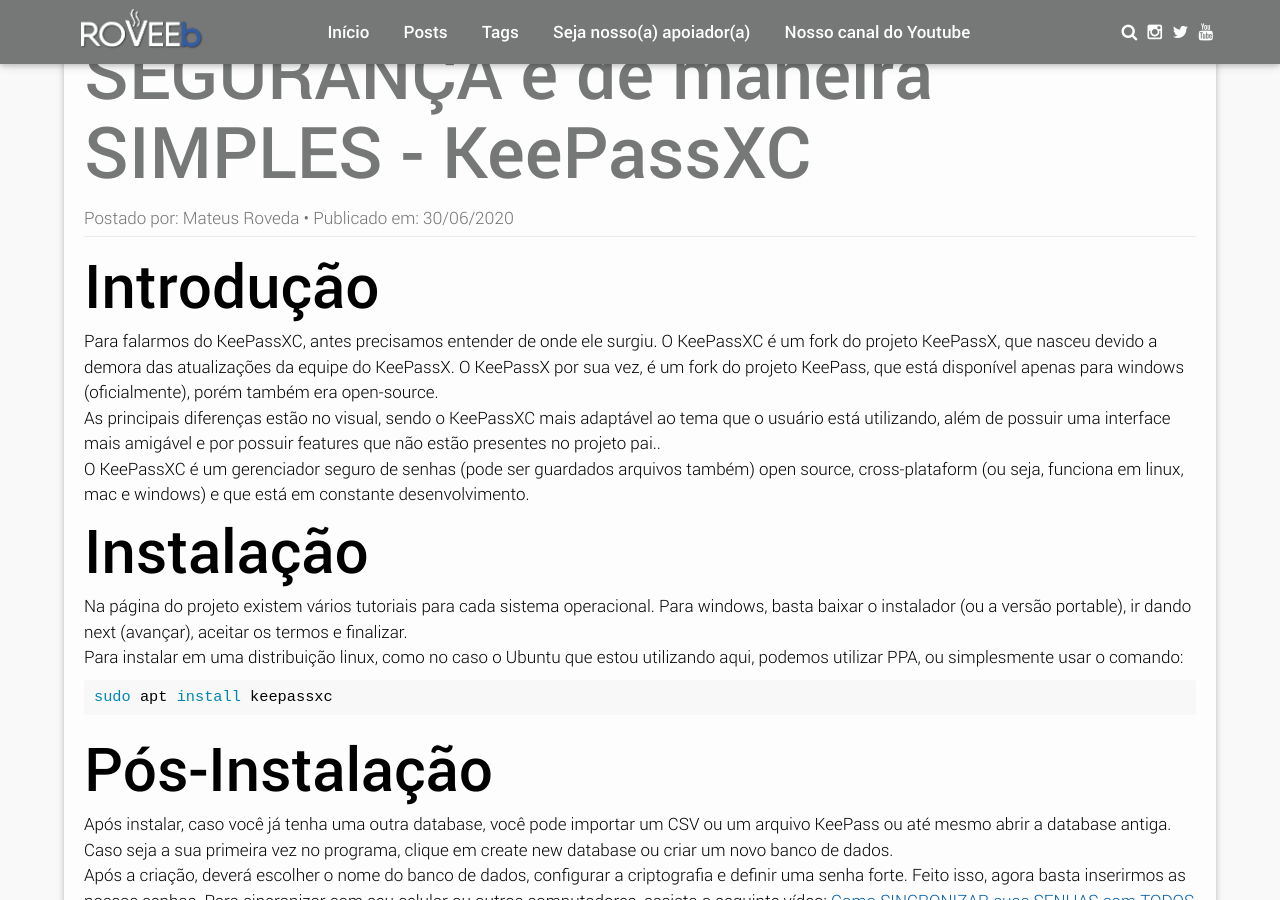
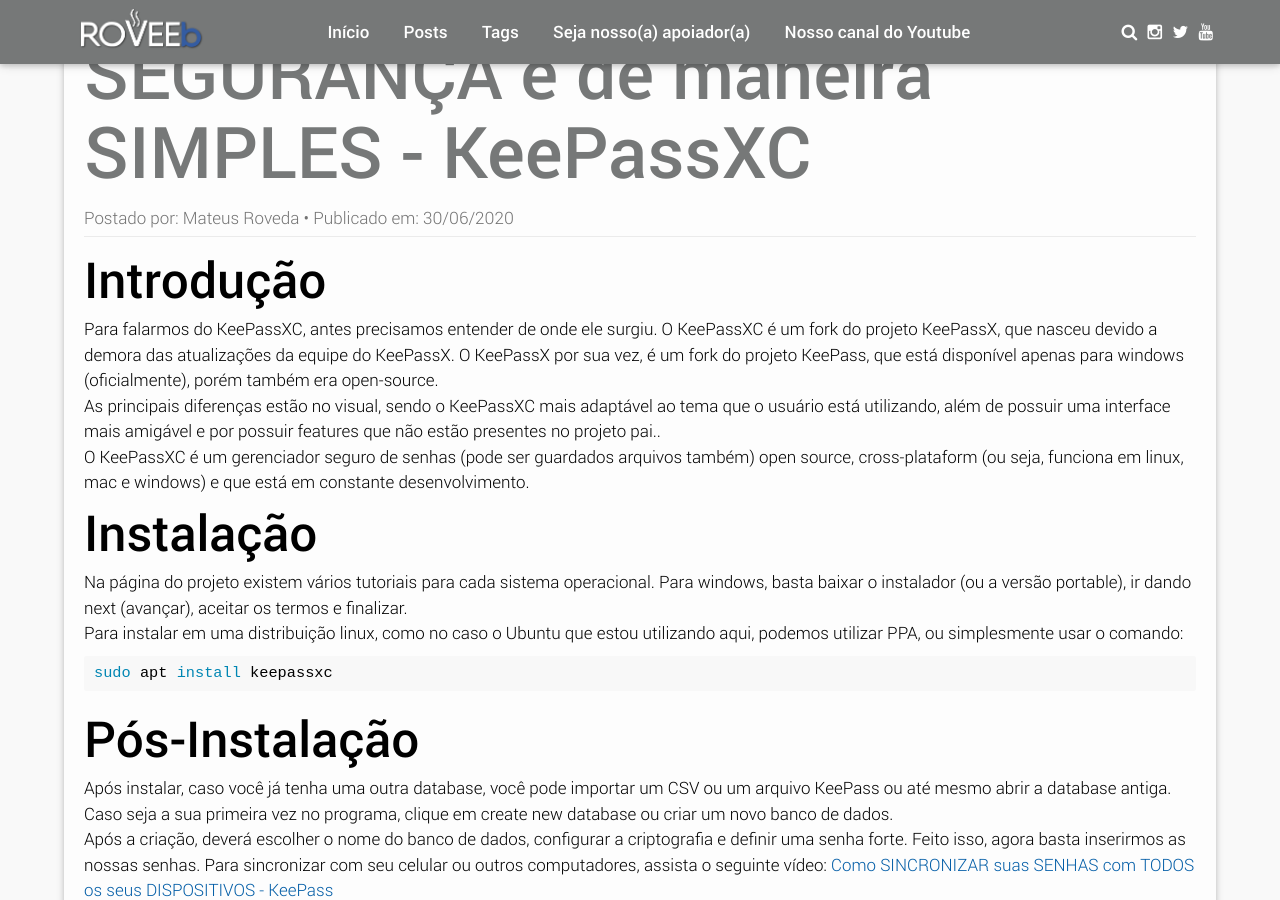
Before and after one commit to Roveeb/roveeb.github.io, a Jekyll site: the page built from _posts/2020-06-30-como-guardar-suas-senhas.md, in a window 1280 px wide and 900 px high, scrolled down 815 px. Built offline with Jekyll 4.4.1, drawn with Linux system fonts in a browser that asks for light colours; some web fonts are replaced.

````diff
--- a/_posts/2020-06-30-como-guardar-suas-senhas.md
+++ b/_posts/2020-06-30-como-guardar-suas-senhas.md
@@ -9,7 +9,7 @@ tags: [video, iframe]
 category: [video]
 ---
 
-## Introdução
+### Introdução
 
 Para falarmos do KeePassXC, antes precisamos entender de onde ele surgiu. O KeePassXC é um fork do projeto KeePassX, que nasceu devido a demora das atualizações da equipe do KeePassX. O KeePassX por sua vez, é um fork do projeto KeePass, que está disponível apenas para windows (oficialmente), porém também era open-source.
 
@@ -18,7 +18,7 @@ As principais diferenças estão no visual, sendo o KeePassXC mais adaptável ao
 O KeePassXC é um gerenciador seguro de senhas (pode ser guardados arquivos também) open source, cross-plataform (ou seja, funciona em linux, mac e windows) e que está em constante desenvolvimento.
 
 
-## Instalação
+### Instalação
 
 Na página do projeto existem vários tutoriais para cada sistema operacional. Para windows, basta baixar o instalador (ou a versão portable), ir dando next (avançar), aceitar os termos e finalizar.
 
@@ -28,7 +28,7 @@ Para instalar em uma distribuição linux, como no caso o Ubuntu que estou utili
 sudo apt install keepassxc
 ```
 
-## Pós-Instalação
+### Pós-Instalação
 Após instalar, caso você já tenha uma outra database, você pode importar um CSV ou um arquivo KeePass ou até mesmo abrir a database antiga.
 
 Caso seja a sua primeira vez no programa, clique em create new database ou criar um novo banco de dados.
````
